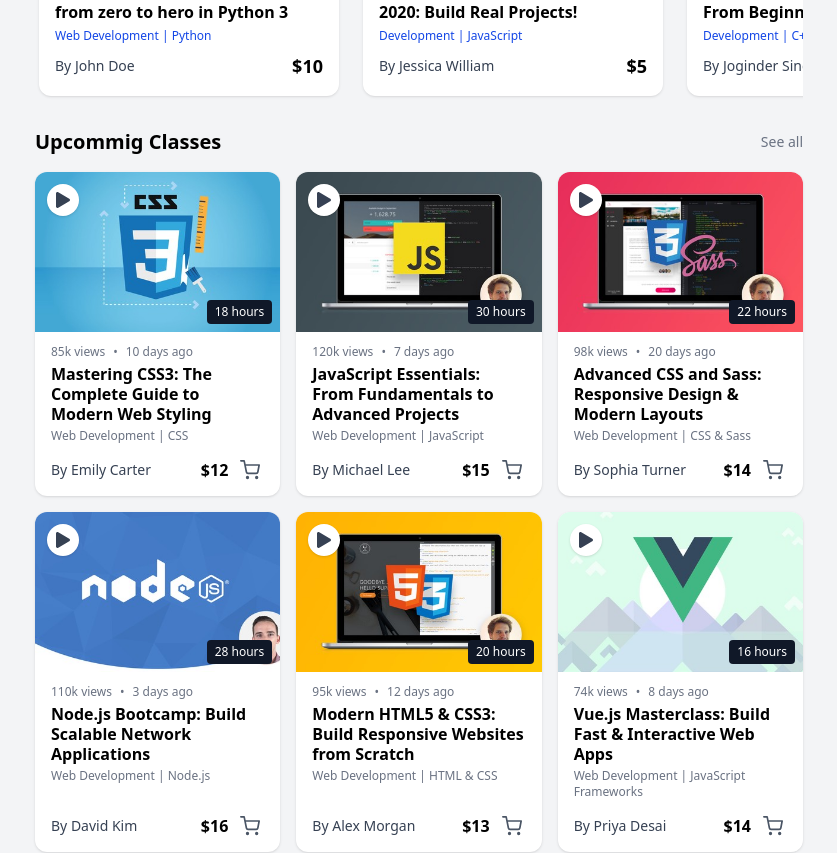
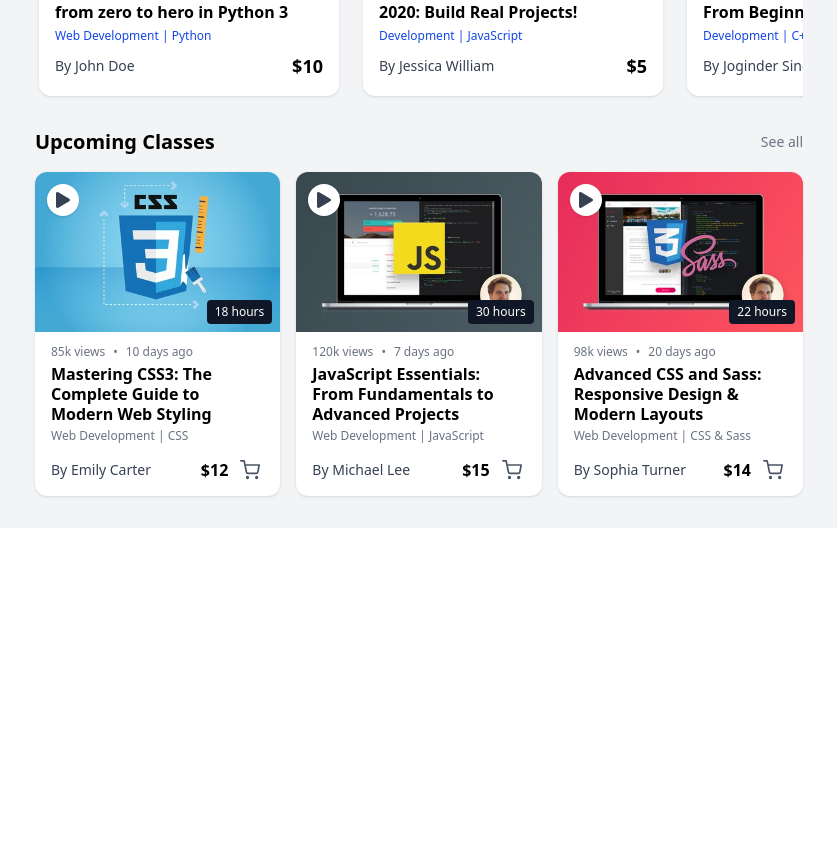
Before and after one commit to Mourya2003/cursus-platform, a React (Vite) app in the folder client/: page /dashboard in a window 1280 px wide. Shown: the part 464-1317 px from the top of the page, without its empty margins (221-1058 px from the left). After the commit the page ends 992 px from the top, so only its background shows below. Built offline with nearby package versions, Linux system fonts and the light colour scheme.

Commit message:
modified the upcomming classses component

```diff
--- a/client/src/components/UpcomingClasses.jsx
+++ b/client/src/components/UpcomingClasses.jsx
@@ -1,4 +1,5 @@
-// src/components/UpcomingClasses.jsx
+// // src/components/UpcomingClasses.jsx
+import React, { useState } from 'react';
 import { FaPlay } from "react-icons/fa";
 import { FiShoppingCart } from "react-icons/fi";
 import { motion } from "framer-motion";
@@ -17,11 +18,20 @@ const cardVariants = {
   visible: { opacity: 1, y: 0, transition: { type: "spring", stiffness: 80 } },
 };
 
-const UpcomingClasses = ({ classes }) => (
+const UpcomingClasses = ({ classes }) => {
+  const [showAll, setShowAll] = useState(false);
+  const displayedClasses = showAll ? classes : classes.slice(0, 3); // Show only 3 classes initially
+
+  return (
     <div>
       <div className="flex justify-between items-center mb-4">
-      <h2 className="text-xl font-semibold">Upcommig Classes</h2>
-      <button className="text-gray-500 text-sm font-medium hover:underline">See all</button>
+        <h2 className="text-xl font-semibold">Upcoming Classes</h2>
+        <button
+          className="text-gray-500 text-sm font-medium hover:underline"
+          onClick={() => setShowAll(!showAll)}
+        >
+          {showAll ? "Show less" : "See all"}
+        </button>
       </div>
       <motion.div
         className="grid grid-cols-1 md:grid-cols-3 gap-4"
@@ -29,7 +39,7 @@ const UpcomingClasses = ({ classes }) => (
         initial="hidden"
         animate="visible"
       >
-      {classes.map((item) => (
+        {displayedClasses.map((item) => (
           <motion.div
             key={item.id}
             variants={cardVariants}
@@ -65,7 +75,7 @@ const UpcomingClasses = ({ classes }) => (
             {/* Meta info */}
             <div className="flex items-center text-xs text-gray-500 space-x-2 px-4 pt-3">
               <span>{item.views} views</span>
-            <span>•</span>
+              <span>{'\u2022'}</span>
               <span>{item.date}</span>
             </div>
             {/* Title */}
@@ -89,5 +99,6 @@ const UpcomingClasses = ({ classes }) => (
       </motion.div>
     </div>
   );
+};
 
 export default UpcomingClasses;
```
Lines whose indentation alone changed are shown as unchanged.
